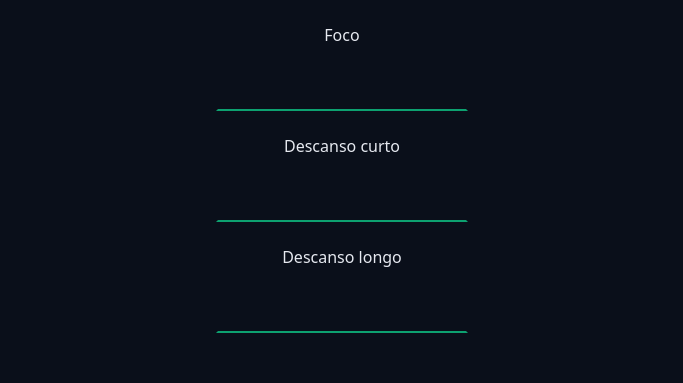
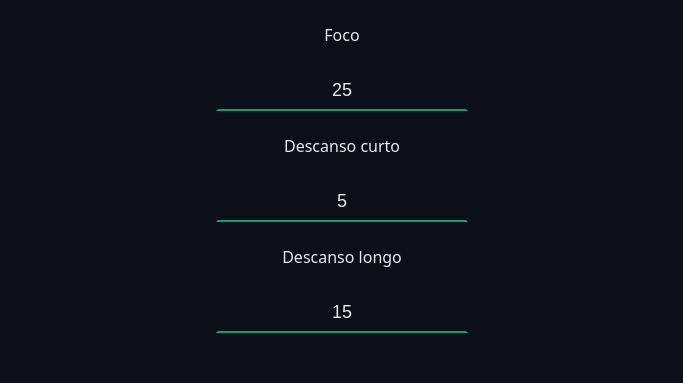
Before and after one commit to Hennriiqq/chronos-pomodoro, a React (Vite) app: page /settings in a window 1280 px wide. Shown: the part 352-735 px from the top of the page, without its empty margins (298-981 px from the left). Built offline with nearby package versions, Linux system fonts and the light colour scheme.

Commit message:
Capturando o onSubmit do formulário com ref dos inputs

```diff
--- a/src/pages/Settings/index.tsx
+++ b/src/pages/Settings/index.tsx
@@ -4,8 +4,26 @@ import { DefaultButton } from '../../components/DefaultButton';
 import { DefaultInput } from '../../components/DefaultInput';
 
 import { MainTemplate } from '../../templates/MainTemplate';
+import { useRef } from 'react';
+import { useTaskContext } from '../../contexts/TaskContext/useTaskContext';
 
 export function Settings() {
+  const { state } = useTaskContext();
+  const workTimeInput = useRef<HTMLInputElement>(null);
+  const shortBreakInput = useRef<HTMLInputElement>(null);
+  const longBreakInput = useRef<HTMLInputElement>(null);
+
+  function handleSaveSettings(e: React.SubmitEvent<HTMLFormElement>) {
+    e.preventDefault();
+    console.log('enviou', Date.now());
+
+    const workTime = workTimeInput.current?.value;
+    const shortBreakTime = shortBreakInput.current?.value;
+    const longBreakTime = longBreakInput.current?.value;
+
+    console.log(shortBreakTime, longBreakTime, workTime);
+  }
+
   return (
     <MainTemplate>
       <Container>
@@ -16,15 +34,30 @@ export function Settings() {
       </Container>
 
       <Container>
-        <form action='' className='form'>
+        <form onSubmit={handleSaveSettings} action='' className='form'>
           <div className='formRow'>
-            <DefaultInput id='workTime' labelText='Foco' />
+            <DefaultInput
+              id='workTime'
+              labelText='Foco'
+              ref={workTimeInput}
+              defaultValue={state.config.worktime}
+            />
           </div>
           <div className='formRow'>
-            <DefaultInput id='shortBreakTime' labelText='Descanso curto' />
+            <DefaultInput
+              id='shortBreakTime'
+              labelText='Descanso curto'
+              ref={shortBreakInput}
+              defaultValue={state.config.shortBreakTime}
+            />
           </div>
           <div className='formRow'>
-            <DefaultInput id='longBreakTime' labelText='Descanso longo' />
+            <DefaultInput
+              id='longBreakTime'
+              labelText='Descanso longo'
+              ref={longBreakInput}
+              defaultValue={state.config.longBreakTime}
+            />
           </div>
           <div className='formRow'>
             <DefaultButton
```
